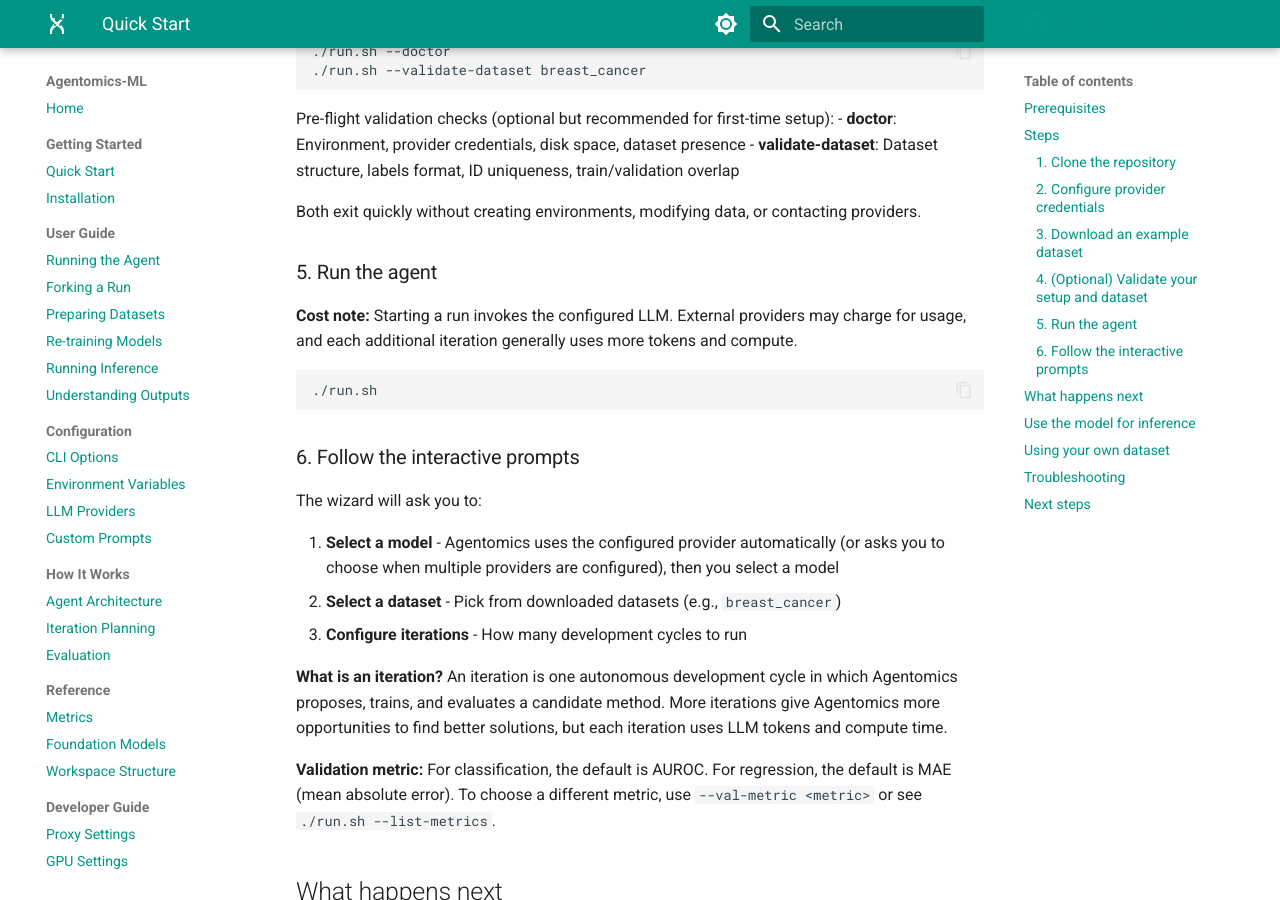
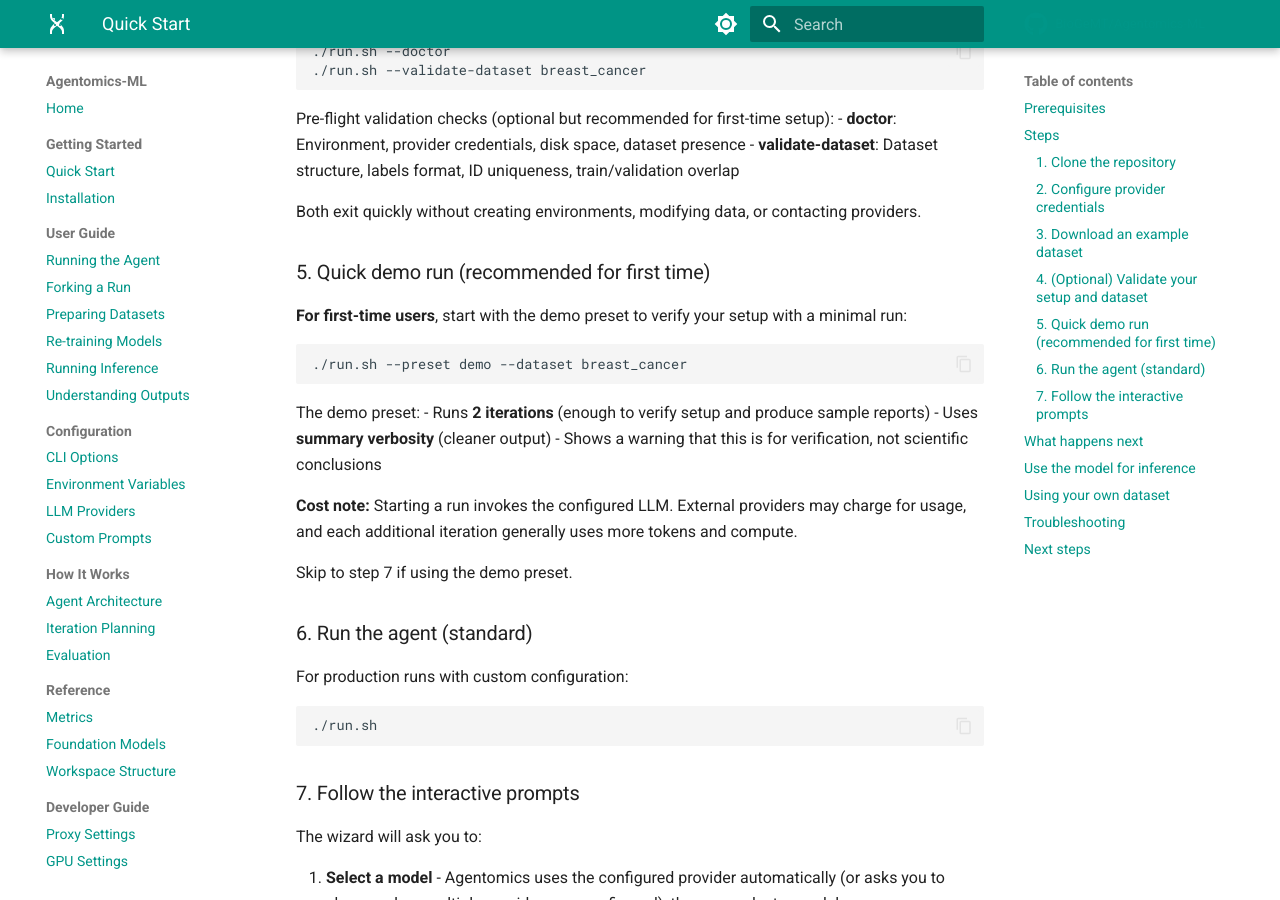
Before and after one commit to BioGeMT/agentomics-ml, an MkDocs documentation site: the page built from docs/getting-started/quick-start.md, in a window 1280 px wide and 900 px high, scrolled down 1411 px. Built offline with MkDocs 1.6.1 and Material for MkDocs 9.7.7, drawn with Linux system fonts in a browser that asks for light colours; comment, search, counter and statistics services are not loaded.

Commit message:
Implement UX-103: Demo preset for explicit onboarding path
Add --preset demo flag that provides a guided first-time experience:
- Runs 2 iterations (enough to verify setup and produce sample reports)
- Uses summary verbosity for cleaner output
- Shows warning that demo is for verification, not scientific conclusions
- Checks for missing datasets and provides exact download command
- Allows explicit flag overrides (--iterations, --verbosity)

Updated README.md and quick-start.md to recommend demo preset for first-time users.

````diff
--- a/docs/getting-started/quick-start.md
+++ b/docs/getting-started/quick-start.md
@@ -63,15 +63,32 @@
 
 Both exit quickly without creating environments, modifying data, or contacting providers.
 
-### 5. Run the agent
+### 5. Quick demo run (recommended for first time)
+
+**For first-time users**, start with the demo preset to verify your setup with a minimal run:
+
+```bash
+./run.sh --preset demo --dataset breast_cancer
+```
+
+The demo preset:
+- Runs **2 iterations** (enough to verify setup and produce sample reports)
+- Uses **summary verbosity** (cleaner output)
+- Shows a warning that this is for verification, not scientific conclusions
 
 **Cost note:** Starting a run invokes the configured LLM. External providers may charge for usage, and each additional iteration generally uses more tokens and compute.
+
+Skip to step 7 if using the demo preset.
+
+### 6. Run the agent (standard)
+
+For production runs with custom configuration:
 
 ```bash
 ./run.sh
 ```
 
-### 6. Follow the interactive prompts
+### 7. Follow the interactive prompts
 
 The wizard will ask you to:
 
````
Also changed, not shown: README.md (+11 -6 lines), 1 other file.
